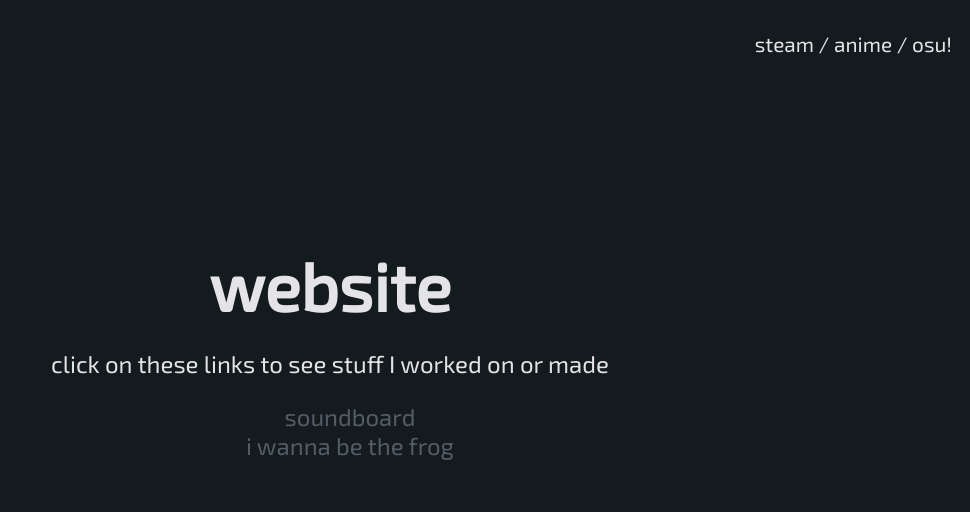
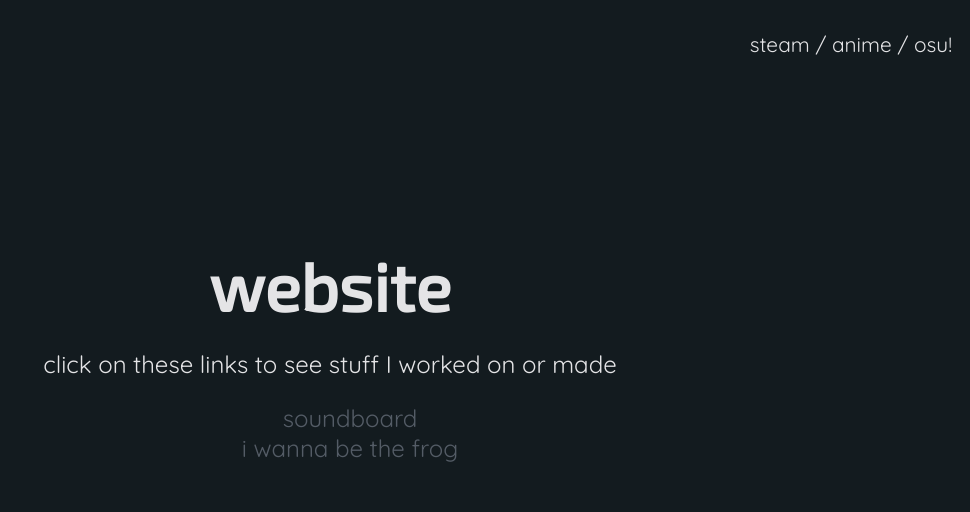
Before and after one commit to jaasonw/resume, a plain HTML site: page index.html in a window 1280 px wide. Shown: the whole page, without its empty margins (310-1280 px from the left). Drawn offline with Linux system fonts and the light colour scheme.

Commit message:
font stuff

```diff
--- a/index.html
+++ b/index.html
@@ -2,7 +2,6 @@
 <html>
     <head>
         <title>title</title>
-        <link href="https://fonts.googleapis.com/css?family=Exo+2" rel="stylesheet">
         <link href="style.css" rel="stylesheet">
     </head>
     <body>
--- a/style.css
+++ b/style.css
@@ -1,8 +1,10 @@
+@import url('https://fonts.googleapis.com/css?family=Quicksand');
+@import url('https://fonts.googleapis.com/css?family=Exo+2');
 * {
-    font-family: "Exo 2";
-    /*color: white;*/
+    font-family: "Quicksand";
 }
 h1 {
+    font-family: "Exo 2";
     font-size: 4.2em;
     margin-bottom: -1px;
 }
@@ -13,10 +15,8 @@ h1 {
     margin: 0 auto;
     text-align: center;
     width: 50%;
-    /*background-color: #2196Fs3;*/
     border-radius: 10px;
     padding-bottom: 30px;
-    /*box-shadow: 5px 5px 5px #888888;*/
     color: #E4E4E6;
 }
 #wrapper a {
@@ -33,8 +33,6 @@ h1 {
 }
 #nav {
     border-radius: 10px;
-    /*box-shadow: 5px 5px 5px #888888;*/
-    /*background-color: #2196F3;*/
     list-style-type: none;
     padding: 10px;
     text-align: right;
```
